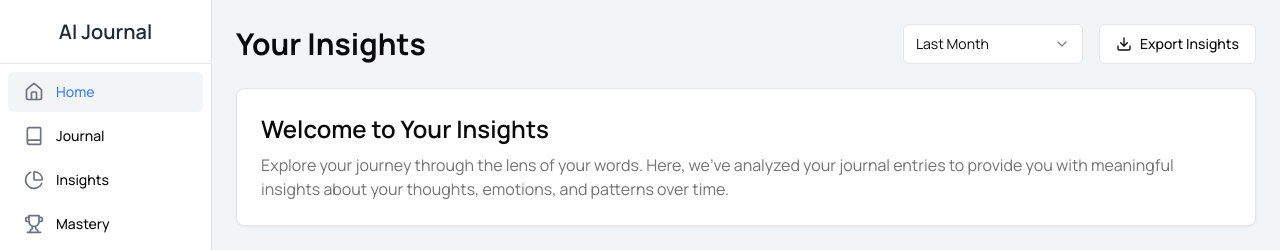
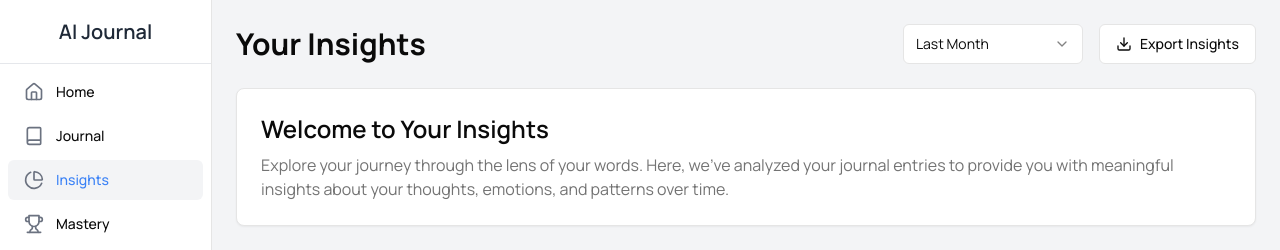
Before and after one commit to bluzeey/ai-journal, a Next.js app in the folder frontend/: page /insights in a window 1280 px wide. Shown: the top 250 px of the page. Built offline with nearby package versions, Linux system fonts and the light colour scheme; no server answers; the database is empty.

Commit message:
Adding changes

```diff
--- a/frontend/components/journal/Sidebar.tsx
+++ b/frontend/components/journal/Sidebar.tsx
@@ -54,6 +54,20 @@ export default function JournalSidebar({
       )
   );
 
+  // Array of Tailwind CSS colors for random selection
+  const tagColors = [
+    "bg-blue-400",
+    "bg-green-400",
+    "bg-yellow-400",
+    "bg-pink-400",
+    "bg-orange-400",
+  ];
+
+  // Function to get random color class
+  const getRandomColor = () => {
+    return tagColors[Math.floor(Math.random() * tagColors.length)];
+  };
+
   return (
     <div
       className={`border-r bg-white dark:bg-gray-800 transition-all duration-300 ${isCollapsed ? "w-16" : "w-64"} border-gray-200 dark:border-gray-700`}
@@ -103,7 +117,7 @@ export default function JournalSidebar({
                   {entry.tags?.map((tag) => (
                     <span
                       key={tag}
-                      className="mb-1 mr-1 rounded-full bg-gray-200 text-gray-800 dark:bg-gray-600 dark:text-gray-100 px-2 py-1 text-xs"
+                      className={`mb-1 mr-1 rounded-full text-white px-2 py-1 text-xs ${getRandomColor()}`}
                     >
                       {tag}
                     </span>
--- a/frontend/components/shared/sidebar.tsx
+++ b/frontend/components/shared/sidebar.tsx
@@ -1,8 +1,9 @@
 "use client";
 
-import { useState } from "react";
+import { useEffect, useState } from "react";
 import Link from "next/link";
 import { Book, Home, PieChart, Settings, Trophy, User } from "lucide-react";
+import { usePathname } from "next/navigation"; // Import usePathname
 
 import { cn } from "@/lib/utils";
 import { Avatar, AvatarFallback, AvatarImage } from "@/components/ui/avatar";
@@ -17,19 +18,23 @@ const navItems = [
 ];
 
 export function PrimarySidebar() {
-  const [activeItem, setActiveItem] = useState("Home");
+  const pathname = usePathname(); // Get the current pathname
+  const [activeItem, setActiveItem] = useState(""); // Initialize active item
+
+  useEffect(() => {
+    // Set the active item based on the pathname
+    const activeNavItem = navItems.find((item) => item.href === pathname);
+    if (activeNavItem) {
+      setActiveItem(activeNavItem.label);
+    }
+  }, [pathname]); // Update whenever the pathname changes
 
   return (
     <div className="flex w-64 flex-col border-r bg-white dark:bg-gray-900">
-      {" "}
-      {/* Background for light and dark modes */}
       <div className="flex h-16 items-center justify-center border-b border-gray-200 dark:border-gray-700">
-        {" "}
-        {/* Border for light and dark modes */}
         <h1 className="text-xl font-semibold text-gray-800 dark:text-white">
           AI Journal
-        </h1>{" "}
-        {/* Text color for light and dark modes */}
+        </h1>
       </div>
       <nav className="flex-1 overflow-y-auto">
         <ul className="space-y-1 p-2">
@@ -41,13 +46,12 @@ export function PrimarySidebar() {
                   className={cn(
                     "w-full justify-start",
                     activeItem === label
-                      ? "bg-gray-100 text-blue-500 dark:bg-gray-800 dark:text-blue-400" // Active item styles for light and dark modes
-                      : "hover:bg-gray-200 dark:hover:bg-gray-700" // Hover styles for light and dark modes
+                      ? "bg-gray-100 text-blue-500 dark:bg-gray-800 dark:text-blue-400"
+                      : "hover:bg-gray-200 dark:hover:bg-gray-700"
                   )}
                   onClick={() => setActiveItem(label)}
                 >
-                  <Icon className="mr-3 h-5 w-5 text-gray-500 dark:text-gray-400" />{" "}
-                  {/* Icon colors */}
+                  <Icon className="mr-3 h-5 w-5 text-gray-500 dark:text-gray-400" />
                   {label}
                 </Button>
               </Link>
```
